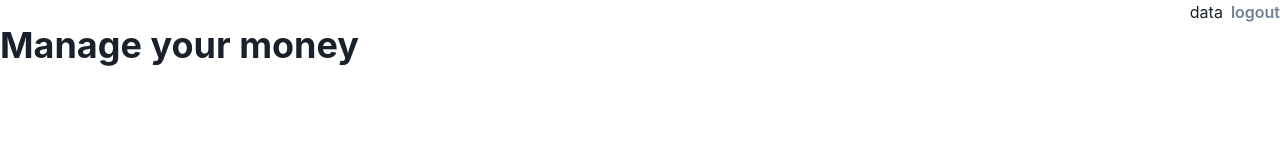
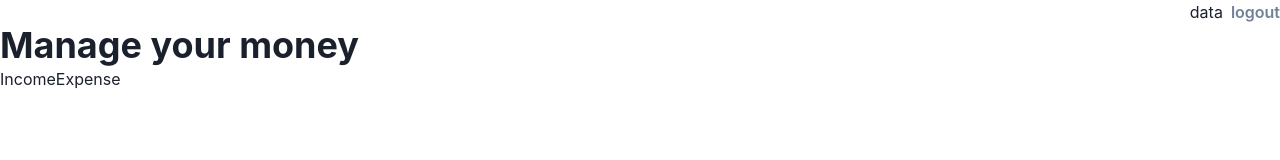
Before and after one commit to WRHR/budgeteer-app, a Next.js app: page / in a window 1280 px wide. Shown: the top 160 px of the page. Built offline with nearby package versions, Linux system fonts and the light colour scheme.

Commit message:
Add links

```diff
--- a/src/pages/index.tsx
+++ b/src/pages/index.tsx
@@ -1,5 +1,6 @@
 import { Box, Heading } from "@chakra-ui/react";
 import { NavBar } from "../components/NavBar";
+import NextLink from 'next/link'
 import styles from "../styles/Home.module.css";
 
 export default function Home() {
@@ -23,7 +24,8 @@ export default function Home() {
         {/* about graphics */}
         {/* about */}
         {/* benefits */}
-
+        <NextLink href='/income'>Income</NextLink>
+        <NextLink href='/expense'>Expense</NextLink>
       </Box>
     </>
   );
```
